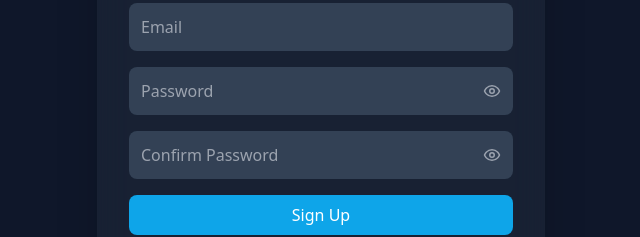
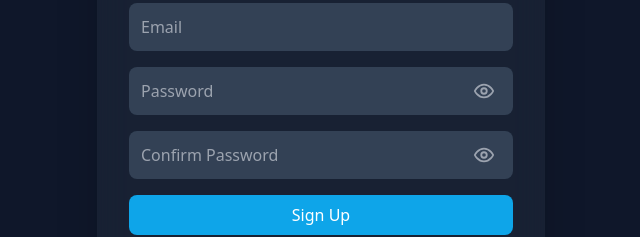
Before and after one commit to KilianPousse/bubble-app, a React (Vite) app in the folder frontend/: page /signup in a window 1280 px wide. Shown: the part 323-560 px from the top of the page, without its empty margins (319-959 px from the left). Built offline with nearby package versions, Linux system fonts and the light colour scheme; no server answers.

Commit message:
feat: enhance password visibility

```diff
--- a/frontend/src/pages/LoginPage.jsx
+++ b/frontend/src/pages/LoginPage.jsx
@@ -11,7 +11,6 @@ function LoginPage() {
   const handleSubmit = (e) => {
     e.preventDefault();
     login(formData);
-    console.log('Logging in with:', formData);
   };
 
   return (
@@ -42,11 +41,13 @@ function LoginPage() {
           <button
             type="button"
             onClick={() => setShowPassword(!showPassword)}
-                className="absolute right-3 top-1/2 -translate-y-1/2 text-gray-400 hover:text-sky-400 transition-colors duration-200"
+            className="absolute right-2 top-1/2 -translate-y-1/2 text-gray-400 hover:text-sky-400 transition-colors duration-200 p-3"
           >
-                {showPassword ? <EyeOffIcon size={18} /> : <EyeIcon size={18} />}
+            {showPassword ? <EyeOffIcon size={20} /> : <EyeIcon size={20} />}
           </button>
         </div>
+
+
 
         <button
           type="submit"
--- a/frontend/src/pages/SignUpPage.jsx
+++ b/frontend/src/pages/SignUpPage.jsx
@@ -84,9 +84,9 @@ function SignUpPage() {
                 <button
                     type="button"
                     onClick={() => setShowPassword(!showPassword)}
-                        className="absolute right-3 top-1/2 -translate-y-1/2 text-gray-400 hover:text-sky-400 transition-colors duration-200"
+                    className="absolute right-2 top-1/2 -translate-y-1/2 text-gray-400 hover:text-sky-400 transition-colors duration-200 p-2.5"
                 >
-                        {showPassword ? <EyeOffIcon size={18} /> : <EyeIcon size={18} />}
+                    {showPassword ? <EyeOffIcon size={22} /> : <EyeIcon size={22} />}
                 </button>
                 </div>
 
@@ -103,11 +103,12 @@ function SignUpPage() {
                 <button
                     type="button"
                     onClick={() => setShowConfirmPassword(!showConfirmPassword)}
-                        className="absolute right-3 top-1/2 -translate-y-1/2 text-gray-400 hover:text-sky-400 transition-colors duration-200"
+                    className="absolute right-2 top-1/2 -translate-y-1/2 text-gray-400 hover:text-sky-400 transition-colors duration-200 p-2.5"
                 >
-                        {showConfirmPassword ? <EyeOffIcon size={18} /> : <EyeIcon size={18} />}
+                    {showConfirmPassword ? <EyeOffIcon size={22} /> : <EyeIcon size={22} />}
                 </button>
                 </div>
+
 
                 {passwordError && <p className="text-red-500 text-sm mt-1">{passwordError}</p>}
 
```
Lines whose indentation alone changed are shown as unchanged.
